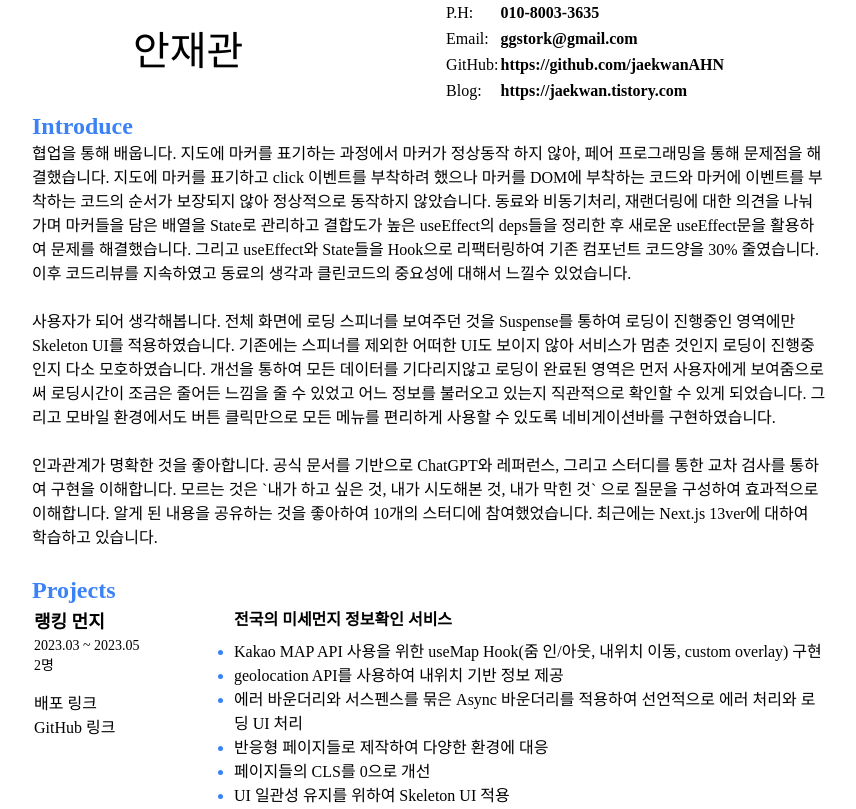
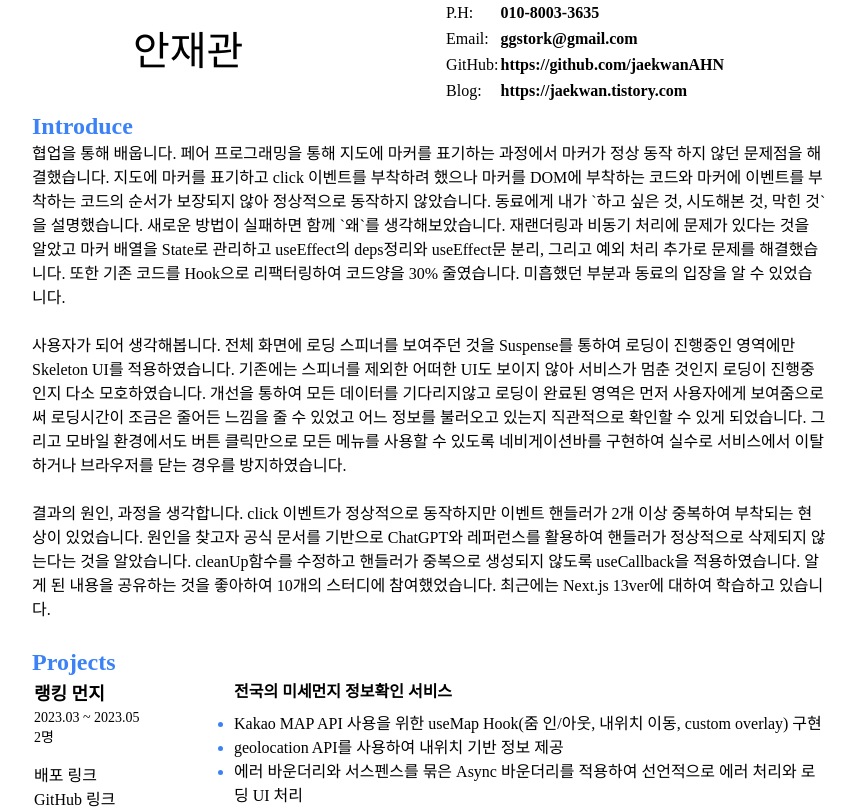
Before and after one commit to jaekwanAHN/resume, a Next.js app: page / in a window 1280 px wide. Shown: the top 809 px of the page, without its empty margins (211-1067 px from the left). Built offline with nearby package versions, Linux system fonts and the light colour scheme.

Commit message:
Refactor: 자기소개 수정

```diff
--- a/src/components/Header/Introduce.tsx
+++ b/src/components/Header/Introduce.tsx
@@ -3,16 +3,16 @@ const Introduce = () => {
     <div className="mb-2">
       <p className="text-2xl text-blue-500 sectionTitle">Introduce</p>
       <p>
-        협업을 통해 배웁니다. 지도에 마커를 표기하는 과정에서 마커가 정상동작
-        하지 않아, 페어 프로그래밍을 통해 문제점을 해결했습니다. 지도에 마커를
+        협업을 통해 배웁니다. 페어 프로그래밍을 통해 지도에 마커를 표기하는
+        과정에서 마커가 정상 동작 하지 않던 문제점을 해결했습니다. 지도에 마커를
         표기하고 click 이벤트를 부착하려 했으나 마커를 DOM에 부착하는 코드와
         마커에 이벤트를 부착하는 코드의 순서가 보장되지 않아 정상적으로 동작하지
-        않았습니다. 동료와 비동기처리, 재랜더링에 대한 의견을 나눠가며 마커들을
-        담은 배열을 State로 관리하고 결합도가 높은 useEffect의 deps들을 정리한
-        후 새로운 useEffect문을 활용하여 문제를 해결했습니다. 그리고 useEffect와
-        State들을 Hook으로 리팩터링하여 기존 컴포넌트 코드양을 30% 줄였습니다.
-        이후 코드리뷰를 지속하였고 동료의 생각과 클린코드의 중요성에 대해서
-        느낄수 있었습니다.
+        않았습니다. 동료에게 내가 `하고 싶은 것, 시도해본 것, 막힌 것`을
+        설명했습니다. 새로운 방법이 실패하면 함께 `왜`를 생각해보았습니다.
+        재랜더링과 비동기 처리에 문제가 있다는 것을 알았고 마커 배열을 State로
+        관리하고 useEffect의 deps정리와 useEffect문 분리, 그리고 예외 처리
+        추가로 문제를 해결했습니다. 또한 기존 코드를 Hook으로 리팩터링하여
+        코드양을 30% 줄였습니다. 미흡했던 부분과 동료의 입장을 알 수 있었습니다.
         <br />
         <br />
         사용자가 되어 생각해봅니다. 전체 화면에 로딩 스피너를 보여주던 것을
@@ -22,16 +22,17 @@ const Introduce = () => {
         기다리지않고 로딩이 완료된 영역은 먼저 사용자에게 보여줌으로써
         로딩시간이 조금은 줄어든 느낌을 줄 수 있었고 어느 정보를 불러오고 있는지
         직관적으로 확인할 수 있게 되었습니다. 그리고 모바일 환경에서도 버튼
-        클릭만으로 모든 메뉴를 편리하게 사용할 수 있도록 네비게이션바를
-        구현하였습니다.
+        클릭만으로 모든 메뉴를 사용할 수 있도록 네비게이션바를 구현하여 실수로
+        서비스에서 이탈하거나 브라우저를 닫는 경우를 방지하였습니다.
         <br />
         <br />
-        인과관계가 명확한 것을 좋아합니다. 공식 문서를 기반으로 ChatGPT와
-        레퍼런스, 그리고 스터디를 통한 교차 검사를 통하여 구현을 이해합니다.
-        모르는 것은 `내가 하고 싶은 것, 내가 시도해본 것, 내가 막힌 것` 으로
-        질문을 구성하여 효과적으로 이해합니다. 알게 된 내용을 공유하는 것을
-        좋아하여 10개의 스터디에 참여했었습니다. 최근에는 Next.js 13ver에 대하여
-        학습하고 있습니다.
+        결과의 원인, 과정을 생각합니다. click 이벤트가 정상적으로 동작하지만
+        이벤트 핸들러가 2개 이상 중복하여 부착되는 현상이 있었습니다. 원인을
+        찾고자 공식 문서를 기반으로 ChatGPT와 레퍼런스를 활용하여 핸들러가
+        정상적으로 삭제되지 않는다는 것을 알았습니다. cleanUp함수를 수정하고
+        핸들러가 중복으로 생성되지 않도록 useCallback을 적용하였습니다. 알게 된
+        내용을 공유하는 것을 좋아하여 10개의 스터디에 참여했었습니다. 최근에는
+        Next.js 13ver에 대하여 학습하고 있습니다.
       </p>
     </div>
   );
```
